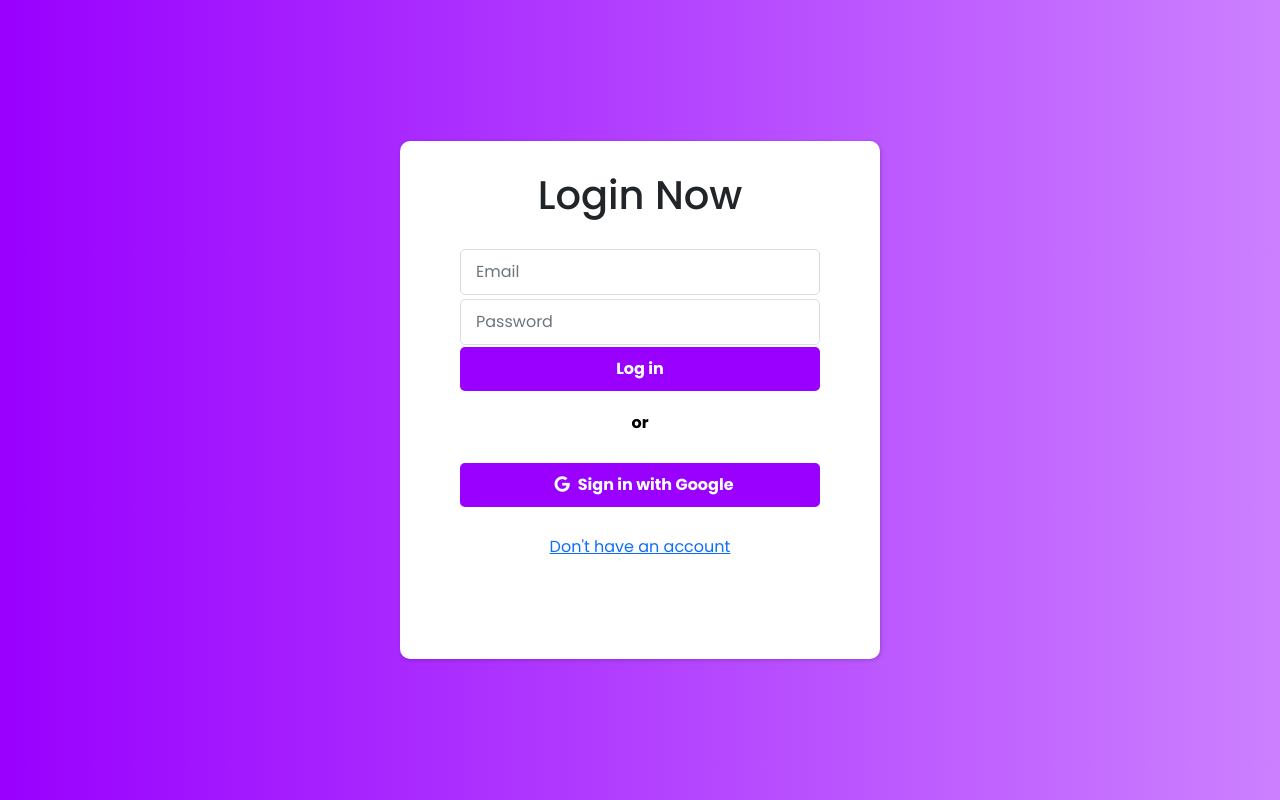
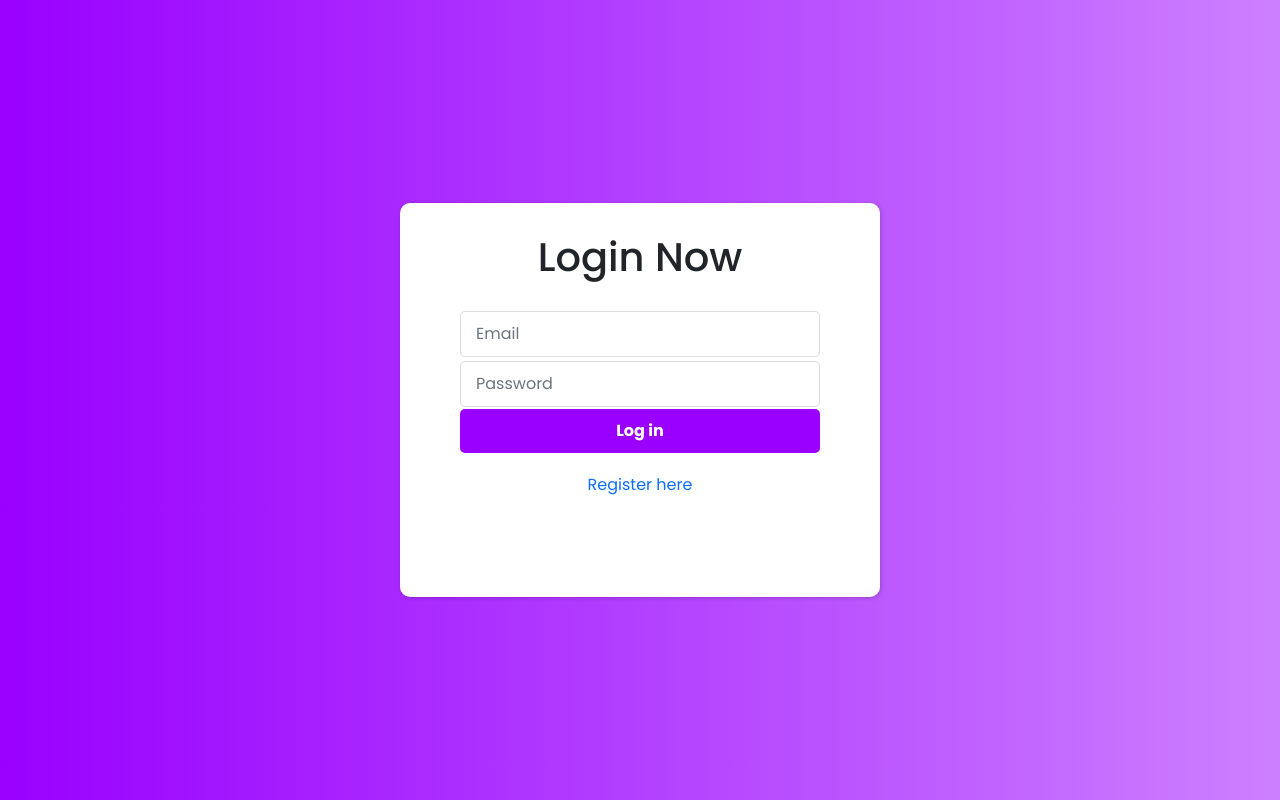
Before and after one commit to amarjyothi98/raj-it-day, a React (Create React App) app: page /login in a window 1280 px wide. Built offline with nearby package versions, Linux system fonts and the light colour scheme.

Commit message:
improved

```diff
--- a/src/App.js
+++ b/src/App.js
@@ -7,7 +7,7 @@ import Home from './components/screens/home/Home';
 import { BrowserRouter as Router, Routes, Route } from 'react-router-dom';
 import Confirm from './components/screens/User/Confirm';
 import Profile from './components/screens/User/Profile';
-import Details from './components/screens/Auth/Details';
+import UserHome from './components/screens/User/UserHome';
 
 function App() {
   return (
@@ -20,7 +20,7 @@ function App() {
         <Route path='/addreview' element={<AddReview/>} />
         <Route path='/confirm' element={<Confirm/>} />
         <Route path='/profile' element={<Profile/>} />
-        <Route path='/details' element={<Details/>} />
+        <Route path='/home' element={<UserHome/>} />
       </Routes>
     </Router>
     </>
--- a/src/components/constants/Loader.jsx
+++ b/src/components/constants/Loader.jsx
@@ -3,7 +3,7 @@ import React from 'react'
 function Loader() {
   return (
     <div className='bg-black d-flex justify-content-center' style={{minHeight:'100vh'}}>
-        <i className='fa fa-spinner  fa-spin text-white'></i>
+        <i className='fa fa-spinner fa-spin text-white'></i>
     </div>
   )
 }
--- a/src/components/screens/Auth/Login.jsx
+++ b/src/components/screens/Auth/Login.jsx
@@ -1,8 +1,10 @@
 import React, { useState } from 'react'
 import { signInWithEmailAndPassword, signInWithPopup, GoogleAuthProvider } from "firebase/auth";
-import { auth } from '../../constants/firebase';
+import { auth, db } from '../../constants/firebase';
 import './auth.css'
 import { Link, useNavigate } from 'react-router-dom';
+import { collection, query, where,getDocs } from '@firebase/firestore';
+import { when } from 'q';
 
 function Login() {
     const [obj, setObj] = useState({
@@ -11,8 +13,8 @@ function Login() {
     })
 
     const [err, setErr] = useState('')
-    const [isLoaded,setIsLoaded]=useState(1)
-    const navigate=useNavigate()
+    const [isLoaded, setIsLoaded] = useState(1)
+    const navigate = useNavigate()
     function handleChange(event) {
         var k = obj
         k[event.target.name] = event.target.value
@@ -29,38 +31,26 @@ function Login() {
         }
         setIsLoaded(false)
         signInWithEmailAndPassword(auth, obj.email, obj.password)
-            .then((userCredential) => {
-                alert("Welcome", userCredential.user.name);
+            .then(async(userCredential) => {
+                const qw = query(collection(db, 'users'), where("email", '==', obj.email))
+
+                const querySnapshot = await getDocs(qw);
+                querySnapshot.forEach((doc) => {
+                    console.log(doc.data())
+                    localStorage.setItem('appUser1', JSON.stringify({id:doc.id, data:doc.data()}))
+                });
+                navigate('/home')
                 setIsLoaded(true)
-                navigate('/details', {state:{google:false}})
-                localStorage.setItem('appUser', JSON.stringify(userCredential.user))
             })
             .catch((error) => {
-                setErr(error.message);
+                setErr(error.message.split('/')[error.message.split('/').length - 1])
                 setIsLoaded(true)
             });
     }
 
-
-
-    function googleLogin(e) {
-        e.preventDefault()
-        const provider = new GoogleAuthProvider();
-        signInWithPopup(auth, provider).then((result) => {
-            const credential = GoogleAuthProvider.credentialFromResult(result);
-            const token = credential.accessToken;
-            const user = result.user;
-            localStorage.setItem('appUser', JSON.stringify(user))
-            navigate('/details', {state:{google:true}})
-            alert(user.displayName)
-        }).catch((error) => {
-            setErr(`${error.message} by ${error.customData.email}`);
-        });
-    }
     return (
 
         <div className="container-out">
-            {(isLoaded) ?
             <div className="innerBox">
 
                 <h1 className='heading'> Login Now </h1>
@@ -70,20 +60,18 @@ function Login() {
                         <input required onChange={(e) => handleChange(e)} type="email" className="form-control" name="email" id="exampleFormControlInput1" placeholder="Email" />
                     </div>
                     <div className="form-group container">
-                            <input required onChange={(e) => handleChange(e)} type="text" className="form-control" name='password' id="exampleFormControlInput1" placeholder="Password" />
+                        <input required onChange={(e) => handleChange(e)} type="password" className="form-control" name='password' id="exampleFormControlInput1" placeholder="Password" />
                     </div>
                     <div className="footer">
 
-                            <button onClick={handleSubmit} className='btn btn-primary w-100'>Log in</button>
-                            <p className='or' >or</p>
-                            <button onClick={googleLogin} className='btn btn-primary w-100 my-2'><i className='fab mx-2 fa-google'></i>Sign in with Google</button>
-                            <Link to="/register" className='text-center'>Don't have an account</Link>
+                        <button onClick={handleSubmit} className='btn btn-primary w-100'>{(isLoaded) ? 'Log in' : <i className='fa fa-spinner fa-spin'></i>}</button>
+                        <Link to="/register" className='text-center'>Register here</Link>
                         <p className="alert error">{err}</p>
 
                     </div>
                 </form>
 
-                </div> : <i className='fa fa-spinner fa-spin'></i>}
+            </div>
         </div>
     )
 }
--- a/src/components/screens/Auth/Register.jsx
+++ b/src/components/screens/Auth/Register.jsx
@@ -4,15 +4,18 @@ import { createUserWithEmailAndPassword, GoogleAuthProvider, signInWithPopup } f
 import { collection, ref, addDoc } from 'firebase/firestore'
 import { db } from '../../constants/firebase'
 import './auth.css'
-import { Link } from 'react-router-dom'
+import { Link,useNavigate } from 'react-router-dom'
+
 function Register() {
+    const navigate=useNavigate()
     const [obj, setObj] = useState({
         email: '',
         password: '',
         name: '',
         uniqueCode: '',
         phone: '',
-        role: ''
+        role: '',
+        location:''
     })
 
     const [err, setErr] = useState('')
@@ -40,55 +43,34 @@ function Register() {
         setIsLoaded(false)
         createUserWithEmailAndPassword(auth, obj.email, obj.password)
             .then(async (userCredential) => {
-                await addDoc(collection(db, 'users'), {
-                    email: obj.email,
-                    password: obj.password,
-                    name: obj.name,
-                    uniqueCode: obj.uniqueCode,
-                    phone: obj.phone,
-                    role: obj.role
-                }).then(e => {
-                    alert("Welcome", obj.name);
-                    localStorage.setItem('appUser', JSON.stringify(obj))
+                await addDoc(collection(db, 'users'), {...obj}).then(e => {
+                    localStorage.setItem('appUser', JSON.stringify({id:'bd9weji2w29', data:obj}))
+                    setIsLoaded(true)
+                    navigate('/home')
+                }).catch(err=>{
+                    setErr(err.message)
                     setIsLoaded(true)
                 })
             })
             .catch((error) => {
-                setErr(error.message)
+                setErr(error.message.split('/')[error.message.split('/').length-1])
                 setObj({
                     email: '',
                     password: '',
                     name: '',
                     uniqueCode: '',
                     phone: '',
-                    role: ''
+                    role: '',
+                    location:''
                 })
                 setIsLoaded(true)
             });
     }
 
 
-
-    function googleLogin(e) {
-        setIsLoaded(false)
-        setErr('')
-        e.preventDefault()
-        const provider = new GoogleAuthProvider();
-        signInWithPopup(auth, provider).then((result) => {
-            const credential = GoogleAuthProvider.credentialFromResult(result);
-            const token = credential.accessToken;
-            const user = result.user;
-            alert(user.name)
-            setIsLoaded(true)
-        }).catch((error) => {
-            setErr(`${error.message} by ${error.customData.email}`);
-            setIsLoaded(true)
-        });
-    }
     return (
 
         <div className="container-out">
-           { (isLoaded)?
             <div className="innerBox">
 
                 <h1 className='heading'> Register Yourself </h1>
@@ -116,18 +98,19 @@ function Register() {
                     <div className="form-group container">
                         <input required onChange={(e) => handleChange(e)} type="password" className="form-control" name="password" id="exampleFormControlInput1" placeholder="Password" />
                     </div>
+                    <div className="form-group container">
+                        <input required onChange={(e) => handleChange(e)} type="text" className="form-control" name="location" id="exampleFormControlInput1" placeholder="Location" />
+                    </div>
                     <div className="footer">
 
-                        <button onClick={handleSubmit} className='btn btn-primary w-100'>Register</button>
-                        <p className='or' >or</p>
-                        <button onClick={googleLogin} className='btn btn-primary w-100 my-2'><i className='fab mx-2 fa-google'></i>Signup with Google</button>
+                        <button onClick={handleSubmit} className='btn btn-primary w-100'>{ (isLoaded)?"Register":<i className='fa fa-spinner fa-spin'></i>}</button>
                         <Link to="/login" className='text-center'>Already have an account</Link>
                         <p className="alert error">{err}</p>
 
                     </div>
                 </form>
 
-            </div> :<i className='fa fa-spinner fa-spin'></i>}
+            </div>
 
         </div>
 
--- a/src/components/screens/User/AddReview.jsx
+++ b/src/components/screens/User/AddReview.jsx
@@ -3,38 +3,39 @@ import Screen from './reviewScreens/Screen'
 import { db, auth } from '../../constants/firebase'
 import { collection, addDoc } from '@firebase/firestore'
 import { useNavigate } from 'react-router-dom'
+import Loader from '../../constants/Loader'
 function AddReview() {
     const navigate = useNavigate()
     const [data, setData] = useState({})
     const option = [
 
         {
-            label: "Lorem isdms dmdk",
-            options: ['skdmskd', 'sdssdm', 'dsdmk']
+            label: "How frequently, height & weight of childrens is measured at Anganbari?",
+            options: ['Weekly', 'Monthly', 'quarterly', 'other']
         },
         {
-            label: "Lorem isdmdksmms dmdk",
-            options: ['skdmskd', 'sdssdm', 'dsdmk']
+            label: "Who creates health regulations, including nutritional ones?",
+            options: ['State Funded Hospitals', 'Private Hospitals', 'Both']
         },
         {
-            label: "Lorkdskem isdms dmdk",
-            options: ['skdmskd', 'sdssdm', 'dsdmk']
+            label: "How do you set energy goals in critically challenged childrens?",
+            options: ['All the time', 'Sometimes', 'Never']
         },
         {
-            label: "Lorem ismddms dmdk",
-            options: ['skdmskd', 'sdssdm', 'dsdmk']
+            label: "How do you asses knowledge about nutrition of physicians, who visit anganbari? ",
+            options: ['Good', 'Average', 'Poor']
         },
         {
-            label: "Lodmrem isdms dmdk",
-            options: ['skdmskd', 'sdssdm', 'dsdmk']
+            label: "What problems you have faced in anganbari?",
+            options: ['Irregularity in Distribution', 'Unhygenic Cooking Process', 'Bad Food Quality']
         },
         {
-            label: "Lorem isdms dmdldmck",
-            options: ['skdmskd', 'sdssdm', 'dsdmk']
+            label: "What's the condition of toilets in anganbari?",
+            options: ['Clean', 'Unhygenic', 'No Proper Toilets']
         },
         {
-            label: "Lorem il,ldmcsdms dmdk",
-            options: ['skdmskd', 'sdssdm', 'dsdmk']
+            label: "Drinking water provided to the students is",
+            options: ['at normal pH Level', 'not properly disinfected', 'not free from contaminants']
         },
         {
             label: "Tell us about the food condition there?",
@@ -60,7 +61,8 @@ function AddReview() {
         setIsLoaded(false)
         var dt = new Date()
         await addDoc(collection(db, 'reviews'), {
-            name: localStorage.getItem('appUser') + `${dt.getHours()}:${dt.getMinutes()}:${dt.getSeconds()}`,
+            name: auth.currentUser.name + `- ${dt.getHours()}:${dt.getMinutes()}:${dt.getSeconds()}`,
+            from:auth.currentUser.email,
             data: data
         }).then(e => {
             navigate('/confirm')
@@ -74,7 +76,8 @@ function AddReview() {
         <div className='d-flex align-items-center text-center' style={{ height: '100vh' }}>
             {(isLoaded)?
             <div className='w-50 mx-auto'>
-                <h3>We've some questions</h3>
+            {/* {JSON.parse(localStorage.getItem('appUser')).data.name},  */}
+                <h3> We've some questions</h3>
                 {(active == 1) ? <Screen onChange={(e) => handleChange(e)} data={[option[0], option[1]]} active={1} setActive={(val) => setActive(val)} /> : null}
                 {(active == 2) ? <Screen onChange={(e) => handleChange(e)} data={[option[2], option[3]]} active={2} setActive={(val) => setActive(val)} /> : null}
                 {(active == 3) ? <Screen onChange={(e) => handleChange(e)} data={[option[4], option[5]]} active={3} setActive={(val) => setActive(val)} /> : null}
@@ -82,7 +85,7 @@ function AddReview() {
                 {(active > 4) ? <p>Please Submit</p> : null}
                 <button disabled={active <= 4} className="btn btn-primary my-2 w-100" onClick={() => handleSubmit()}>Submit</button>
                 {err}
-            </div>:<i className='fa fa-spinner fa-spin'></i>}
+            </div>:<Loader/>}
         </div>
     )
 }
--- a/src/components/screens/User/Profile.jsx
+++ b/src/components/screens/User/Profile.jsx
@@ -11,7 +11,6 @@ import Loader from '../../constants/Loader';
 import { auth, db } from '../../constants/firebase';
 import ReviewCard from './ReviewCard';
 function Profile() {
-    const [data, setData] = useState(null)
     const [items, setItems] = useState(null)
     const [loaded, setLoaded] = useState(true)
     var w=JSON.parse(localStorage.getItem('appUser1'))
@@ -20,7 +19,7 @@ function Profile() {
 
     async function loadItems() {
         setLoaded(false)
-        const q = query(collection(db, "reviews"), where("uid", "==", `${auth.currentUser.uid}`));
+        const q = query(collection(db, "reviews"), where("from", "==", `${auth.currentUser.email}`));
 
         let data = []
         const querySnapshot = await getDocs(q);
@@ -61,7 +60,7 @@ function Profile() {
                 <label style={{ fontSize: '16px' }} className='my-2'>Reviews</label>
                 <div>
                     {
-                        (data != null) ? data.reviews.map(e => <ReviewCard data={e} />) : <p className='opacity-50 smallText my-1'>No Reviews</p>
+                        (items != null) ? items.map(e => <ReviewCard data={e} />) : <p className='opacity-50 smallText my-1'>No Reviews</p>
                     }
                 </div>
             </div>
--- a/src/components/screens/User/reviewScreens/Screen.jsx
+++ b/src/components/screens/User/reviewScreens/Screen.jsx
@@ -10,7 +10,7 @@ function Screen(props) {
           return (
             <div className='bg-white border rounded p-3 my-2 d-flex flex-wrap justify-content-between align-items-center'>
               <label htmlFor="">{e.label}</label>
-              {(e.options.length)?<select name={e.label} id="" className='p-1 border rounded' onChange={props.onChange} required>
+              {(e.options.length)?<select name="review" id="" className='p-1 border rounded' onChange={props.onChange} required>
                 {
                   e.options.map(k => {
                     return <option value={k}>{k}</option>
--- a/src/index.css
+++ b/src/index.css
@@ -11,3 +11,11 @@ code {
   font-family: source-code-pro, Menlo, Monaco, Consolas, 'Courier New',
     monospace;
 }
+
+.text-center {
+  text-decoration: none;
+}
+
+.form-control::after{
+  color: black;
+}
```
Also changed, not shown: src/components/screens/Auth/Details.jsx (deleted, +0 -53 lines), src/components/screens/User/UserHome.jsx (added, +13 -0 lines). Lines whose indentation alone changed are shown as unchanged.
